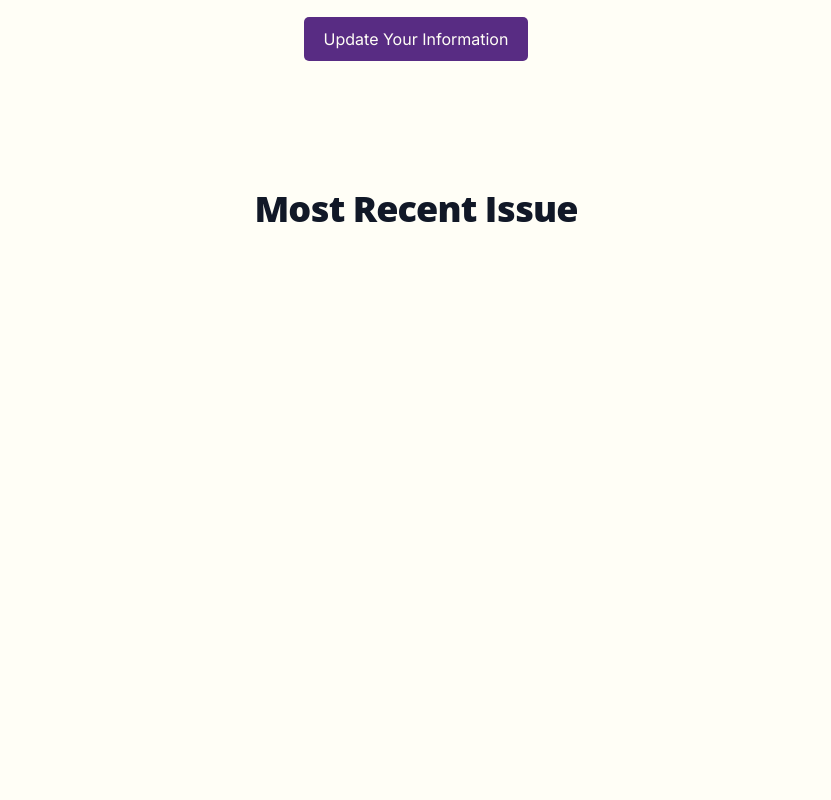
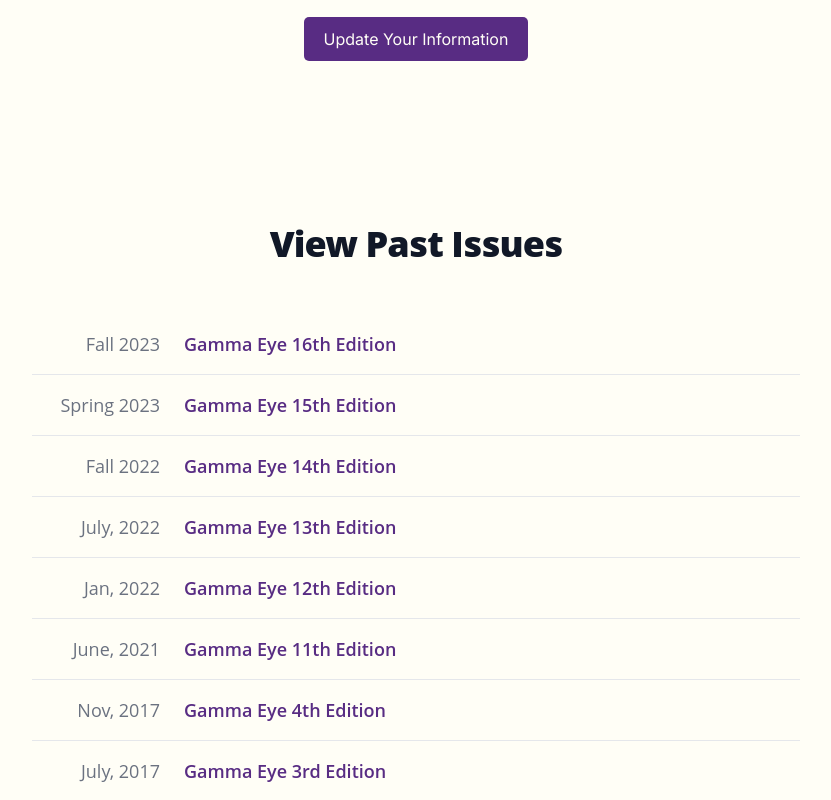
Before and after one commit to MSBivens/dsp, a Next.js app in the folder dsp/: page /newsletter in a window 1280 px wide. Shown: the part 640-1440 px from the top of the page, without its empty margins (224-1055 px from the left). Built offline with nearby package versions, Linux system fonts and the light colour scheme.

Commit message:
removed most recent section

```diff
--- a/dsp/src/app/newsletter/page.js
+++ b/dsp/src/app/newsletter/page.js
@@ -31,24 +31,6 @@ export default function newsletter() {
                 Update Your Information
               </a>
             </button>
-          </div>
-        </div>
-      </section>
-      {/* Most Recent Issue */}
-      <section>
-        <div class="py-8 px-4 mx-auto max-w-screen-xl lg:py-16 lg:px-6">
-          <div class="mx-auto  sm:text-center">
-            <h2 class="mb-4 text-3xl tracking-tight font-extrabold text-gray-900 sm:text-4xl dark:text-white">
-              Most Recent Issue
-            </h2>
-            <div class="flex justify-center">
-              <iframe
-                src="../../files/GammaEyeED16.pdf"
-                type="application/pdf"
-                width="1200"
-                height="1200"
-              />
-            </div>
           </div>
         </div>
       </section>
```
